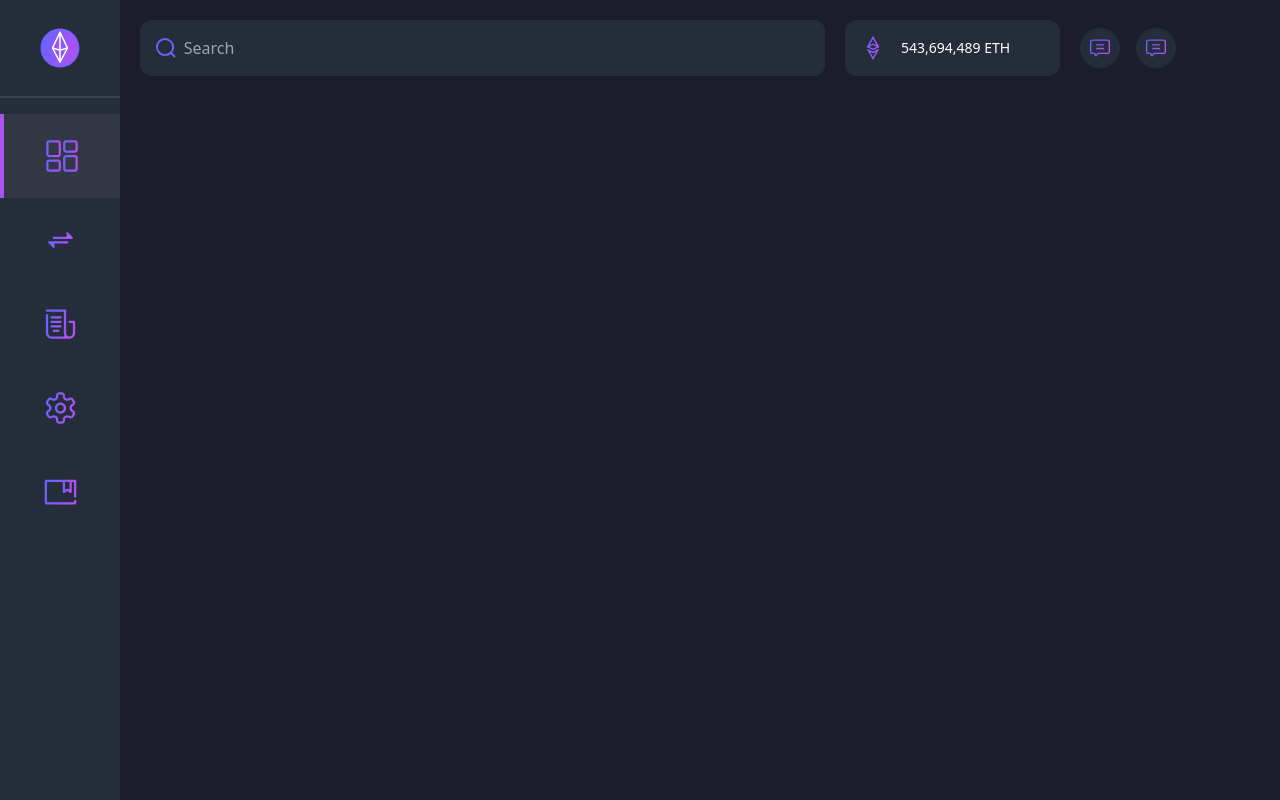
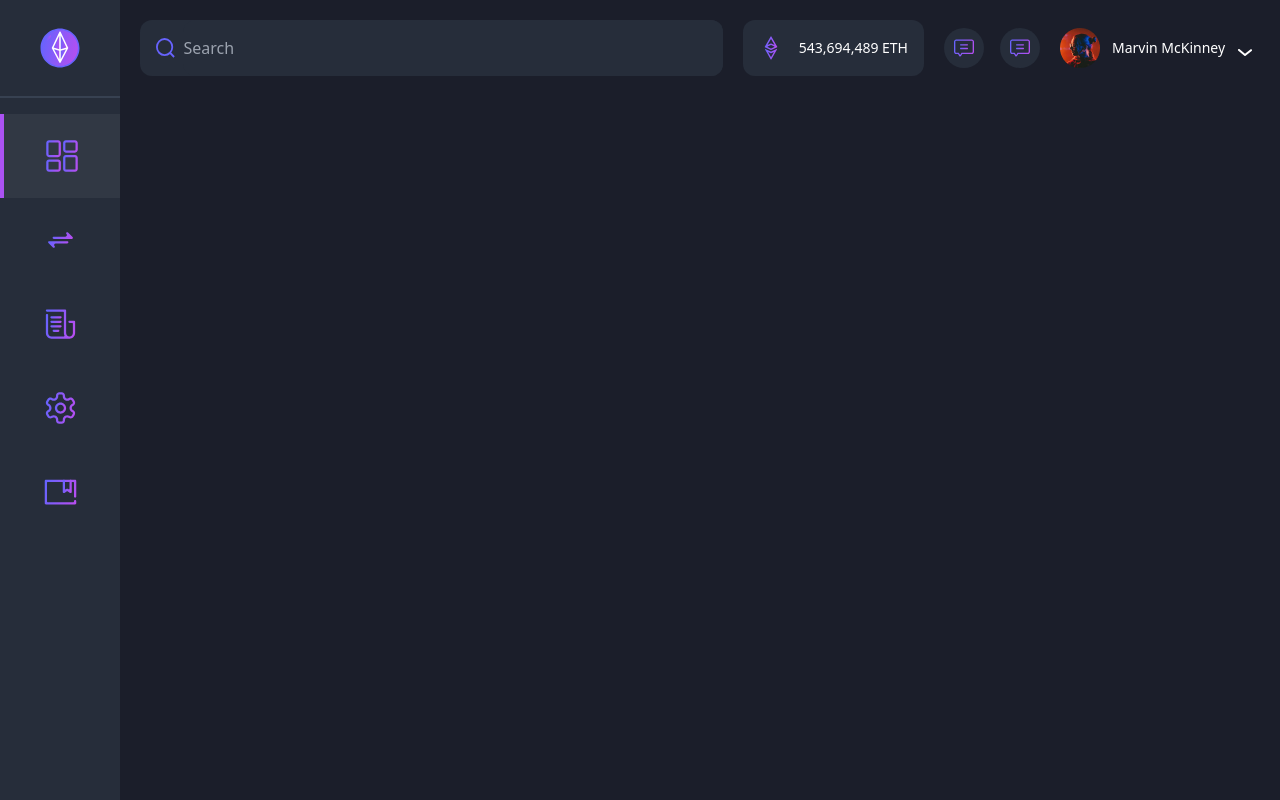
Before and after one commit to moehzi/cuanmakers-dashboard, a React (Vite) app: page / in a window 1280 px wide. Built offline with nearby package versions, Linux system fonts and the light colour scheme.

Commit message:
feat: Profile

```diff
--- a/src/App.jsx
+++ b/src/App.jsx
@@ -2,9 +2,9 @@ import { Navbar, Sidebar } from "./parts/index";
 
 function App() {
   return (
-    <div className="flex bg-dark gap-[20px]">
+    <div className="flex bg-dark gap-[20px] h-screen sm:auto">
       <Sidebar />
-      <div className="flex flex-col w-full gap-[28px] pt-5">
+      <div className="flex flex-col w-full gap-[28px] pt-5 pr-5">
         <Navbar />
       </div>
     </div>
--- a/src/components/index.js
+++ b/src/components/index.js
@@ -1,3 +1,4 @@
 export { default as SearchBox } from "./searchBox/SearchBox";
 export { default as WalletBox } from "./walletBox/WalletBox";
 export { default as NotifAndChat } from "./notifandchat/NotifAndChat";
+export { default as Profile } from "./profile/Profile";
--- /dev/null
+++ b/src/components/profile/Profile.jsx
@@ -0,0 +1,19 @@
+import React from "react";
+import arrowDown from "/assets/icons/ARROW-DOWN.svg";
+import profileIMG from "/assets/images/profile-img.png";
+
+function Profile() {
+  return (
+    <div className="flex items-center max-w-[200px] md:flex-1 gap-[12px]">
+      <img src={profileIMG} alt="profile-img" />
+      <p className="hidden text-sm text-white md:block">Marvin McKinney</p>
+      <img
+        src={arrowDown}
+        className="mt-2.5 md:block hidden"
+        alt="arrow-down"
+      />
+    </div>
+  );
+}
+
+export default Profile;
--- a/src/components/searchBox/SearchBox.jsx
+++ b/src/components/searchBox/SearchBox.jsx
@@ -3,7 +3,7 @@ import searchImg from "/assets/icons/SEARCH.svg";
 
 function SearchBox() {
   return (
-    <div className="flex-1 max-w-[685px] bg-secondary flex rounded-[12px]">
+    <div className="flex-1 bg-secondary flex rounded-[12px]">
       <button
         type="submit"
         class="flex py-4 items-center justify-center pr-2 pl-4"
--- a/src/components/walletBox/WalletBox.jsx
+++ b/src/components/walletBox/WalletBox.jsx
@@ -3,7 +3,7 @@ import etherumWallet from "/assets/icons/ETHERUMWALLET.svg";
 
 function WalletBox() {
   return (
-    <div className="hidden sm:flex bg-secondary max-w-[215px] p-4 items-center text-white rounded-[12px] grow">
+    <div className="hidden md:flex bg-secondary max-w-[215px] p-4 items-center text-white rounded-[12px]">
       <img src={etherumWallet} alt="etherum" />
       <p className="ml-4 text-sm">543,694,489 ETH</p>
     </div>
--- a/src/parts/navbar/Navbar.jsx
+++ b/src/parts/navbar/Navbar.jsx
@@ -1,5 +1,5 @@
 import React from "react";
-import { NotifAndChat, SearchBox, WalletBox } from "../../components";
+import { NotifAndChat, Profile, SearchBox, WalletBox } from "../../components";
 
 function Navbar() {
   return (
@@ -7,6 +7,7 @@ function Navbar() {
       <SearchBox />
       <WalletBox />
       <NotifAndChat />
+      <Profile />
     </div>
   );
 }
--- a/src/parts/sidebar/Sidebar.jsx
+++ b/src/parts/sidebar/Sidebar.jsx
@@ -5,8 +5,8 @@ import Content from "./Content";
 function Sidebar() {
   return (
     //TODO : Make it responsive
-    <div className="sm:sticky hidden shrink-0 sm:flex left-0 h-screen w-[7.5rem] flex-col top-0 z-50 bg-secondary">
-      <div className="py-6 border-b-2 border-gray-700 mb-4 w-full justify-center flex">
+    <div className="md:sticky hidden shrink-0 sm:flex left-0 h-screen w-[7.5rem] flex-col top-0 z-50 bg-secondary">
+      <div className="flex justify-center w-full py-6 mb-4 border-b-2 border-gray-700">
         <img src="/assets/icons/ETHERUM.svg" alt="" />
       </div>
       {Content &&
```
Also changed, not shown: assets/icons/ARROW-DOWN.svg (added), assets/images/profile-img.png (added).
